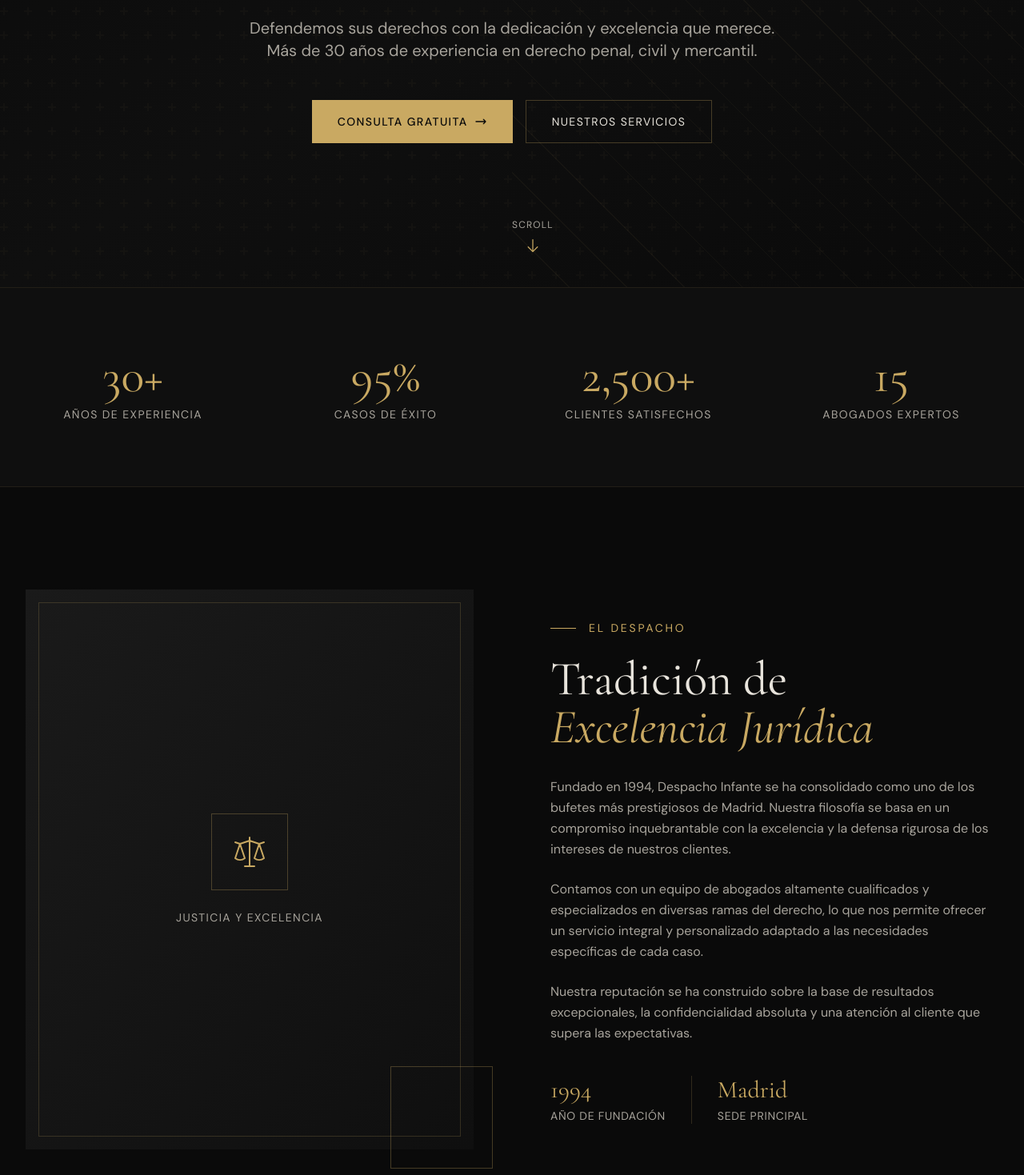
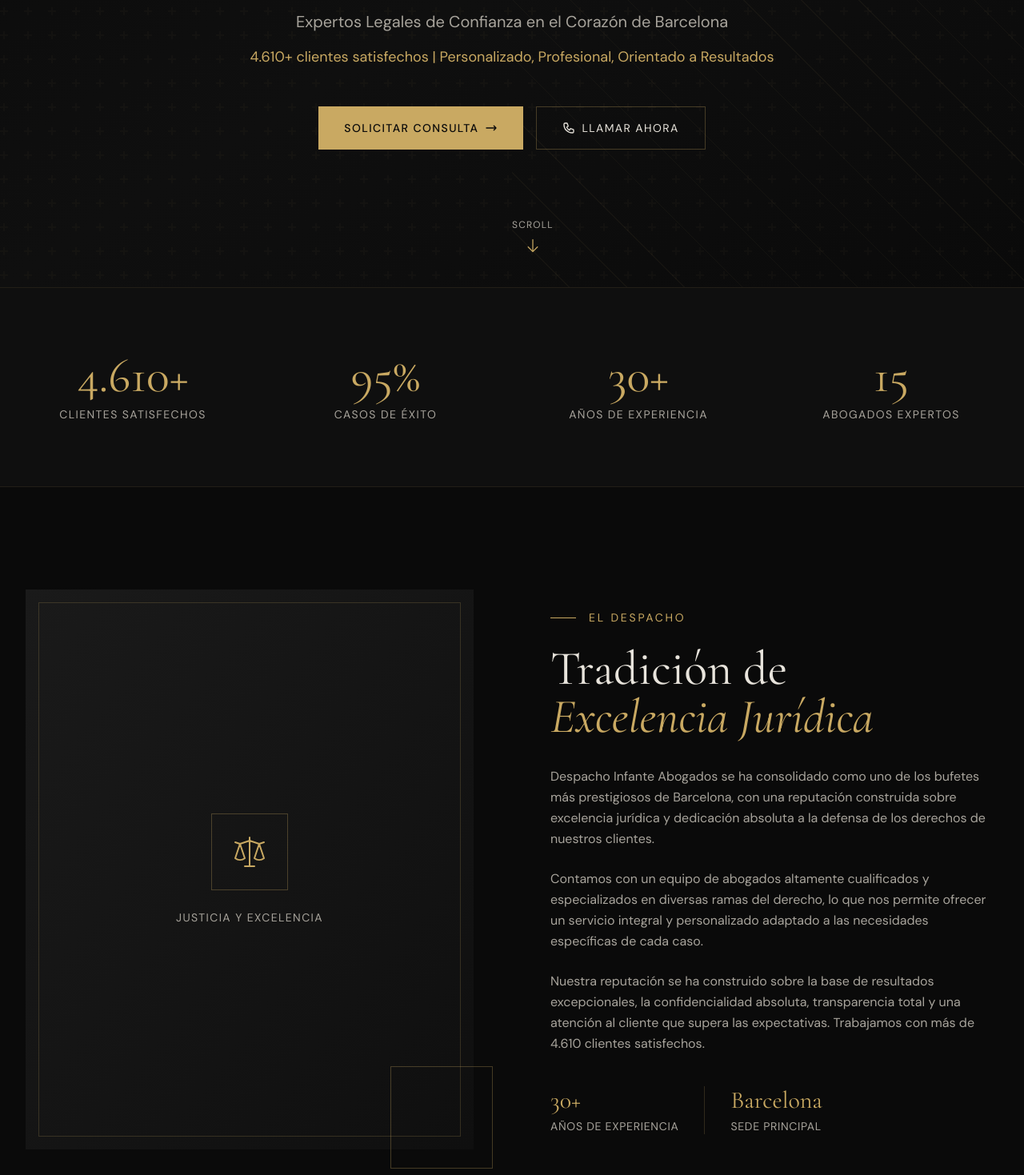
Before and after one commit to donebyfreddy/Despachos_Infante, a Next.js app: page / in a window 1280 px wide. Shown: the part 441-1910 px from the top of the page at 80% size. Built offline with nearby package versions, Linux system fonts and the light colour scheme.

Commit message:
Update contact info and content to Spanish, change location to Barcelona

```diff
--- a/src/app/page.tsx
+++ b/src/app/page.tsx
@@ -57,13 +57,13 @@ function Navigation() {
         </div>
 
         <a
-          href="tel:+34912345678"
+          href="tel:+34934534192"
           className="hidden lg:flex items-center gap-2 text-[#c9a962] text-sm tracking-wider hover:text-[#e8e4dc] transition-colors"
         >
           <svg className="w-4 h-4" fill="none" stroke="currentColor" viewBox="0 0 24 24">
             <path strokeLinecap="round" strokeLinejoin="round" strokeWidth={1.5} d="M3 5a2 2 0 012-2h3.28a1 1 0 01.948.684l1.498 4.493a1 1 0 01-.502 1.21l-2.257 1.13a11.042 11.042 0 005.516 5.516l1.13-2.257a1 1 0 011.21-.502l4.493 1.498a1 1 0 01.684.949V19a2 2 0 01-2 2h-1C9.716 21 3 14.284 3 6V5z" />
-          </svg>
-          +34 912 345 678
+            </svg>
+          +34 934 53 41 92
         </a>
 
         {/* Mobile Menu Button */}
@@ -100,13 +100,13 @@ function Navigation() {
             </a>
           ))}
           <a
-            href="tel:+34912345678"
+            href="tel:+34934534192"
             className="flex items-center gap-2 text-[#c9a962] text-sm tracking-wider pt-4 border-t border-[#c9a962]/10"
           >
             <svg className="w-4 h-4" fill="none" stroke="currentColor" viewBox="0 0 24 24">
               <path strokeLinecap="round" strokeLinejoin="round" strokeWidth={1.5} d="M3 5a2 2 0 012-2h3.28a1 1 0 01.948.684l1.498 4.493a1 1 0 01-.502 1.21l-2.257 1.13a11.042 11.042 0 005.516 5.516l1.13-2.257a1 1 0 011.21-.502l4.493 1.498a1 1 0 01.684.949V19a2 2 0 01-2 2h-1C9.716 21 3 14.284 3 6V5z" />
             </svg>
-            +34 912 345 678
+            +34 934 53 41 92
           </a>
         </div>
       </div>
@@ -151,15 +151,20 @@ function HeroSection() {
         >
           Despacho
           <br />
-          <span className="text-[#c9a962] italic">Infante</span>
+          <span className="text-[#c9a962] italic">Infante Abogados</span>
         </h1>
 
         <p
-          className="max-w-2xl mx-auto text-lg md:text-xl text-[#a8a49c] mb-12 font-body leading-relaxed animate-slide-up"
+          className="max-w-2xl mx-auto text-lg md:text-xl text-[#a8a49c] mb-4 font-body leading-relaxed animate-slide-up"
           style={{ animationDelay: '0.6s' }}
         >
-          Defendemos sus derechos con la dedicación y excelencia que merece.
-          Más de 30 años de experiencia en derecho penal, civil y mercantil.
+          Expertos Legales de Confianza en el Corazón de Barcelona
+        </p>
+        <p
+          className="max-w-2xl mx-auto text-base md:text-lg text-[#c9a962] mb-12 font-body leading-relaxed animate-slide-up"
+          style={{ animationDelay: '0.7s' }}
+        >
+          4.610+ clientes satisfechos | Personalizado, Profesional, Orientado a Resultados
         </p>
 
         <div
@@ -170,16 +175,19 @@ function HeroSection() {
             href="#contacto"
             className="inline-flex items-center justify-center gap-2 px-8 py-4 bg-[#c9a962] text-[#0a0a0a] text-sm tracking-widest uppercase font-medium hover:bg-[#b8984e] transition-all duration-300"
           >
-            Consulta Gratuita
+            Solicitar Consulta
             <svg className="w-4 h-4" fill="none" stroke="currentColor" viewBox="0 0 24 24">
               <path strokeLinecap="round" strokeLinejoin="round" strokeWidth={2} d="M17 8l4 4m0 0l-4 4m4-4H3" />
             </svg>
           </a>
           <a
-            href="#servicios"
+            href="tel:+34934534192"
             className="inline-flex items-center justify-center gap-2 px-8 py-4 border border-[#c9a962]/30 text-[#e8e4dc] text-sm tracking-widest uppercase hover:border-[#c9a962] hover:text-[#c9a962] transition-all duration-300"
           >
-            Nuestros Servicios
+            <svg className="w-4 h-4" fill="none" stroke="currentColor" viewBox="0 0 24 24">
+              <path strokeLinecap="round" strokeLinejoin="round" strokeWidth={2} d="M3 5a2 2 0 012-2h3.28a1 1 0 01.948.684l1.498 4.493a1 1 0 01-.502 1.21l-2.257 1.13a11.042 11.042 0 005.516 5.516l1.13-2.257a1 1 0 011.21-.502l4.493 1.498a1 1 0 01.684.949V19a2 2 0 01-2 2h-1C9.716 21 3 14.284 3 6V5z" />
+            </svg>
+            Llamar Ahora
           </a>
         </div>
       </div>
@@ -198,9 +206,9 @@ function HeroSection() {
 // Stats Section
 function StatsSection() {
   const stats = [
+    { number: "4.610+", label: "Clientes Satisfechos" },
+    { number: "95%", label: "Casos de Éxito" },
     { number: "30+", label: "Años de Experiencia" },
-    { number: "95%", label: "Casos de Éxito" },
-    { number: "2,500+", label: "Clientes Satisfechos" },
     { number: "15", label: "Abogados Expertos" },
   ];
 
@@ -265,10 +273,9 @@ function AboutSection() {
 
             <div className="space-y-6 text-[#a8a49c] leading-relaxed">
               <p>
-                Fundado en 1994, Despacho Infante se ha consolidado como uno de los bufetes
-                más prestigiosos de Madrid. Nuestra filosofía se basa en un compromiso
-                inquebrantable con la excelencia y la defensa rigurosa de los intereses
-                de nuestros clientes.
+                Despacho Infante Abogados se ha consolidado como uno de los bufetes más
+                prestigiosos de Barcelona, con una reputación construida sobre excelencia
+                jurídica y dedicación absoluta a la defensa de los derechos de nuestros clientes.
               </p>
               <p>
                 Contamos con un equipo de abogados altamente cualificados y especializados
@@ -277,17 +284,18 @@ function AboutSection() {
               </p>
               <p>
                 Nuestra reputación se ha construido sobre la base de resultados excepcionales,
-                la confidencialidad absoluta y una atención al cliente que supera las expectativas.
+                la confidencialidad absoluta, transparencia total y una atención al cliente
+                que supera las expectativas. Trabajamos con más de 4.610 clientes satisfechos.
               </p>
             </div>
 
             <div className="mt-10 flex flex-col sm:flex-row gap-8">
               <div>
-                <div className="font-display text-3xl text-[#c9a962] mb-1">1994</div>
-                <div className="text-sm text-[#a8a49c] tracking-wider uppercase">Año de Fundación</div>
+                <div className="font-display text-3xl text-[#c9a962] mb-1">30+</div>
+                <div className="text-sm text-[#a8a49c] tracking-wider uppercase">Años de Experiencia</div>
               </div>
               <div className="sm:border-l sm:border-[#c9a962]/20 sm:pl-8">
-                <div className="font-display text-3xl text-[#c9a962] mb-1">Madrid</div>
+                <div className="font-display text-3xl text-[#c9a962] mb-1">Barcelona</div>
                 <div className="text-sm text-[#a8a49c] tracking-wider uppercase">Sede Principal</div>
               </div>
             </div>
@@ -581,8 +589,8 @@ function ContactSection() {
                 <div>
                   <div className="text-[#e8e4dc] font-medium mb-1">Direccion</div>
                   <div className="text-[#a8a49c] text-sm">
-                    Paseo de la Castellana, 89<br />
-                    28046 Madrid, Espana
+                    C/ de Muntaner, 135 principal<br />
+                    Eixample, 08036 Barcelona, España
                   </div>
                 </div>
               </div>
@@ -596,8 +604,7 @@ function ContactSection() {
                 <div>
                   <div className="text-[#e8e4dc] font-medium mb-1">Telefono</div>
                   <div className="text-[#a8a49c] text-sm">
-                    +34 912 345 678<br />
-                    +34 600 123 456
+                    +34 934 53 41 92
                   </div>
                 </div>
               </div>
@@ -626,8 +633,8 @@ function ContactSection() {
                 <div>
                   <div className="text-[#e8e4dc] font-medium mb-1">Horario</div>
                   <div className="text-[#a8a49c] text-sm">
-                    Lunes - Viernes: 9:00 - 20:00<br />
-                    Sabados: 10:00 - 14:00
+                    Lunes - Viernes: 10:00 - 19:00<br />
+                    Cerrado Sábado y Domingo
                   </div>
                 </div>
               </div>
@@ -804,9 +811,9 @@ function Footer() {
           <div>
             <h4 className="font-display text-lg text-[#e8e4dc] mb-6">Contacto</h4>
             <ul className="space-y-3 text-[#a8a49c] text-sm">
-              <li>Paseo de la Castellana, 89</li>
-              <li>28046 Madrid, Espana</li>
-              <li className="pt-2">+34 912 345 678</li>
+              <li>C/ de Muntaner, 135 principal</li>
+              <li>Eixample, 08036 Barcelona, España</li>
+              <li className="pt-2">+34 934 53 41 92</li>
               <li>info@despachoinfante.es</li>
             </ul>
           </div>
```
